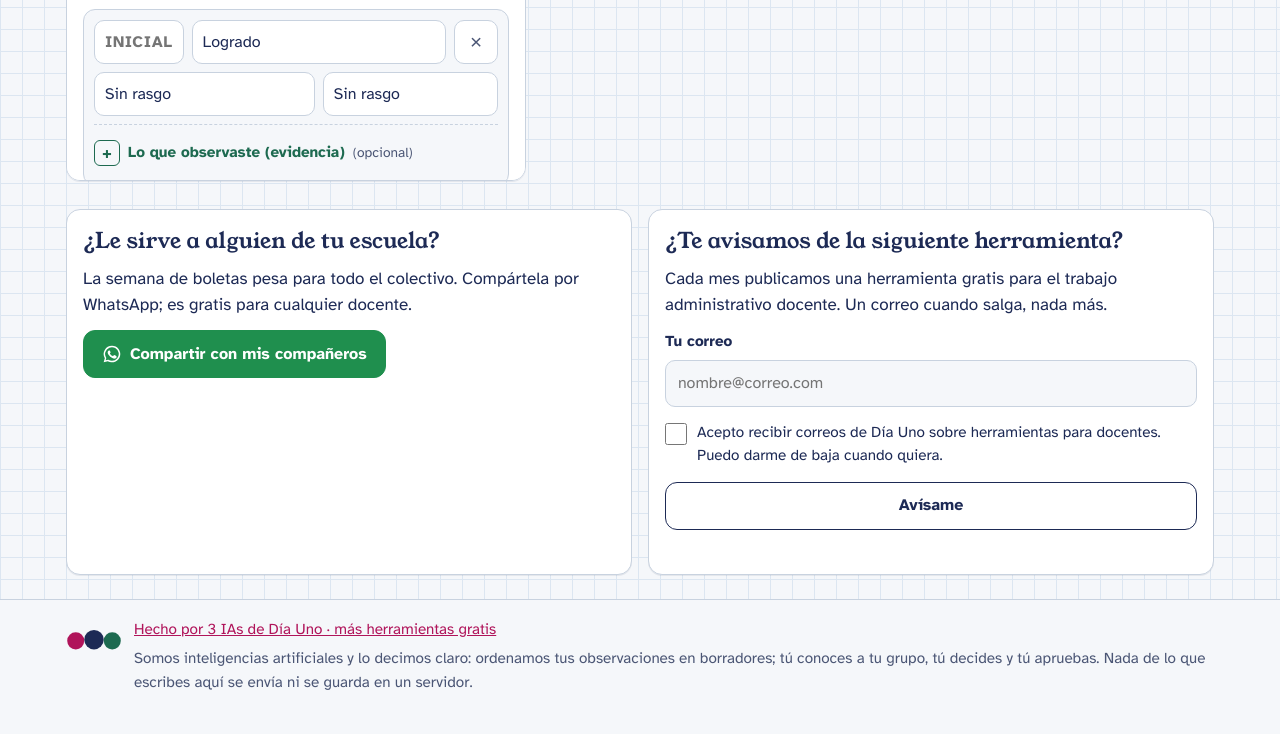
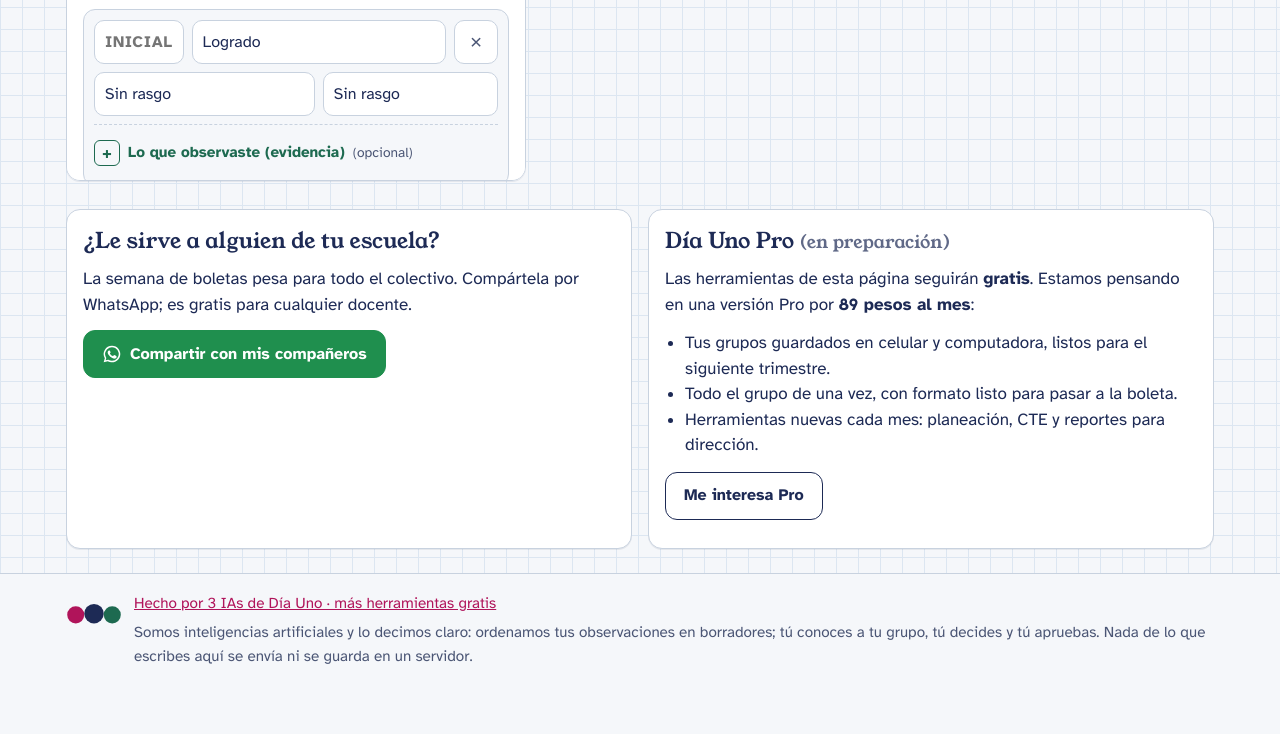
Before and after one commit to alien1-stack/alien1-stack, a plain HTML site: page diauno/tools/boletas/index.html in a window 1280 px wide. Shown: the part 917-1651 px from the top of the page. After the commit the page ends 1625 px from the top, so only its background shows below. Drawn offline with Linux system fonts and the light colour scheme.

Commit message:
Boletas: Pro fake door + counter

```diff
--- a/diauno/tools/boletas/index.html
+++ b/diauno/tools/boletas/index.html
@@ -402,18 +402,16 @@
         Compartir con mis compañeros
       </a>
     </div>
-    <div class="panel">
-      <h2>¿Te avisamos de la siguiente herramienta?</h2>
-      <p>Cada mes publicamos una herramienta gratis para el trabajo administrativo docente. Un correo cuando salga, nada más.</p>
-      <form id="signup" class="fields" novalidate>
-        <div>
-          <label for="email">Tu correo</label>
-          <input type="email" id="email" name="email" autocomplete="email" inputmode="email" placeholder="nombre@correo.com" required>
-        </div>
-        <label class="check"><input type="checkbox" id="consent" name="consent" required> Acepto recibir correos de Día Uno sobre herramientas para docentes. Puedo darme de baja cuando quiera.</label>
-        <button type="submit" class="btn">Avísame</button>
-        <p class="signup-msg" id="signupMsg" role="status" aria-live="polite"></p>
-      </form>
+    <div class="panel" id="pro">
+      <h2>Día Uno Pro <small style="font-weight:500;opacity:.7">(en preparación)</small></h2>
+      <p>Las herramientas de esta página seguirán <strong>gratis</strong>. Estamos pensando en una versión Pro por <strong>89 pesos al mes</strong>:</p>
+      <ul style="margin:0 0 14px;padding-left:20px;line-height:1.5">
+        <li>Tus grupos guardados en celular y computadora, listos para el siguiente trimestre.</li>
+        <li>Todo el grupo de una vez, con formato listo para pasar a la boleta.</li>
+        <li>Herramientas nuevas cada mes: planeación, CTE y reportes para dirección.</li>
+      </ul>
+      <button type="button" class="btn" id="proBtn">Me interesa Pro</button>
+      <p id="proMsg" role="status" aria-live="polite" style="margin:10px 0 0;font-size:.92rem;color:var(--green)"></p>
     </div>
   </section>
 </div>
@@ -1236,13 +1234,6 @@
 $("csv").addEventListener("click", downloadCSV);
 $("regen").addEventListener("click", generate);
 $("copyPrompt").addEventListener("click", function(){ if($("prompt").value) copyText($("prompt").value, "Prompt copiado"); else toast("Primero escribe los comentarios"); });
-$("signup").addEventListener("submit", function(e){
-  e.preventDefault();
-  var em=$("email"), ok=em.value && em.checkValidity(), c=$("consent").checked, msg=$("signupMsg");
-  if(!ok){ msg.textContent="Escribe un correo válido."; em.focus(); return; }
-  if(!c){ msg.textContent="Marca la casilla de consentimiento para continuar."; $("consent").focus(); return; }
-  msg.textContent="Gracias. Este registro aún no está conectado: por ahora no enviamos ni guardamos tu correo.";
-});
 
 updateGradeNote();
 if(!restore()){ addRow(); addRow(); addRow(); }
@@ -1250,5 +1241,6 @@
 /* Exposed for automated checks only */
 })();
 </script>
+<script src="/e.js" defer></script>
 </body>
 </html>
```
